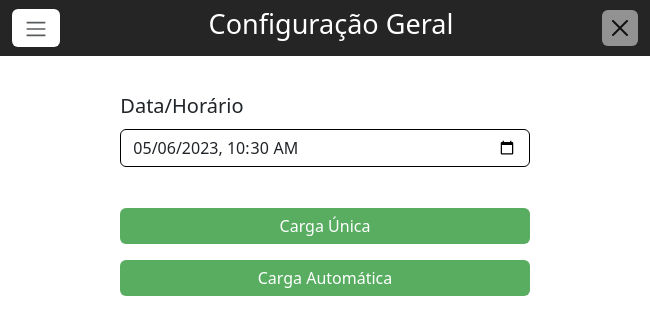
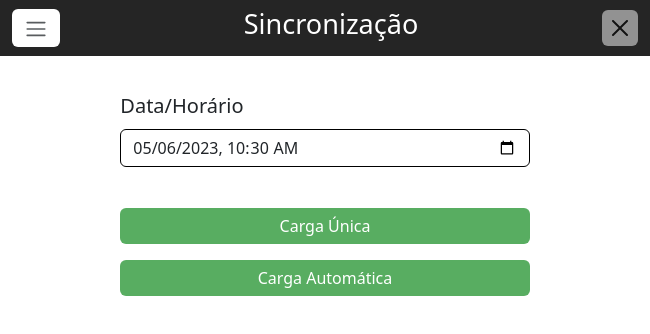
Before and after one commit to rodrigoDearo/SaurusSync, an Electron app: page Integrador/src/pages/startSync.html in a window 650 px wide. Drawn offline with nearby package versions, Linux system fonts and the light colour scheme; no server answers; files whose address does not match are found by name.

Commit message:
Adições

```diff
--- a/Integrador/src/pages/startSync.html
+++ b/Integrador/src/pages/startSync.html
@@ -16,7 +16,7 @@
                 <span class="navbar-toggler-icon" id="button_menu_icon"></span>
             </button>
 
-            <h2 class="titulo">Configuração Geral</h2>
+            <h2 class="titulo">Sincronização</h2>
             <button class='btn btn-close btn-outline-light' id="botaoCloseApp" onclick="closeApp()"></button>
         </div>
     </nav>
--- a/Integrador/src/structures/configTray.js
+++ b/Integrador/src/structures/configTray.js
@@ -99,7 +99,7 @@ async function createToken() {
 
 
 /**
- *
+ * Função para renovar token de acesso, será executada qando expirar data valida para o acess_token
  */
 async function refreshToken(){
     try {
@@ -108,6 +108,7 @@ async function refreshToken(){
             refresh_token: tokenRefresh
         } })
         .then((response) => {
+            console.log(response.data)
             gravarDados(response.data);
         })
         .catch((error) => {
```
Also changed, not shown: Integrador/src/build/dados.json.
